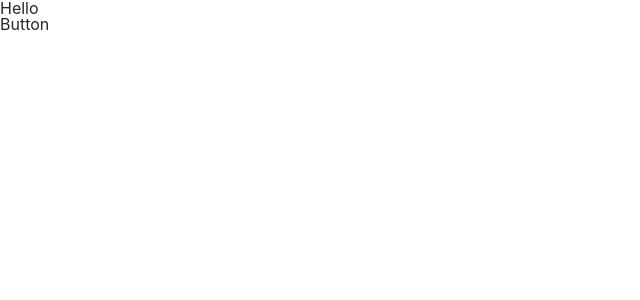
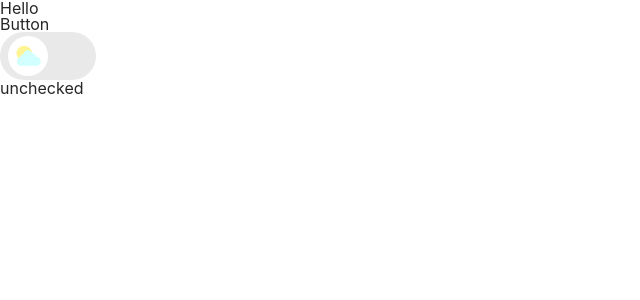
Before and after one commit to Redchlorophyll/personal-web, a Next.js app in the folder front-end/: page /linky in a window 1280 px wide. Shown: the top 300 px of the page, without its empty margins (0-640 px from the left). Built offline with nearby package versions, Linux system fonts and the light colour scheme.

Commit message:
feat: create styling in toggleMode components

```diff
--- /dev/null
+++ b/front-end/components/common/ToggleMode/Index.tsx
@@ -0,0 +1,41 @@
+import React, { useState } from 'react';
+import Image from 'next/image';
+import icSunny from '@/assets/img/icons/ic_sunny.svg';
+import icMoon from '@/assets/img/icons/ic_moon.svg';
+
+export default function ToggleMode() {
+  const [ isDarkMode, setDarkMode ] = useState(false);
+  return (
+    <div>
+
+    <div
+    className='bg-black-300 dark:bg-yellow-700 w-24 h-12 rounded-full relative left transition-all duration-700'
+    >
+        <input
+        type='checkbox'
+        id='toggle-mode'
+        className='opacity-0 peer w-24 h-24 z-10'
+        onChange={() => setDarkMode(!isDarkMode)}
+        />
+        <label
+        htmlFor='toggle-mode'
+        className='rounded-full absolute
+        bg-black-100 p-1 left-2 top-1
+        peer-checked:bg-black-800
+        peer-checked:left-12
+        transition-all duration-700
+        w-10 h-10
+        flex justify-center
+        '
+        >
+          <Image
+          src={isDarkMode? icMoon : icSunny}
+          width="25px"
+          height="25px"
+          alt={isDarkMode? 'Dark mode icon' : 'light mode icon'} />
+        </label>
+    </div>
+    { isDarkMode? 'checked': 'unchecked' }
+    </div>
+  )
+}
--- a/front-end/pages/linky.tsx
+++ b/front-end/pages/linky.tsx
@@ -1,10 +1,12 @@
 import Button from '@/components/common/Button/Index';
+import ToggleMode from '@/components/common/ToggleMode/Index';
 
 export default function Linky() {
     return (
         <div>
             <h1 className="card">Hello</h1>
             <Button />
+            <ToggleMode />
         </div>
     );
 }
```
Also changed, not shown: front-end/assets/img/icons/ic_moon.svg (added), front-end/assets/img/icons/ic_sunny.svg (added).
